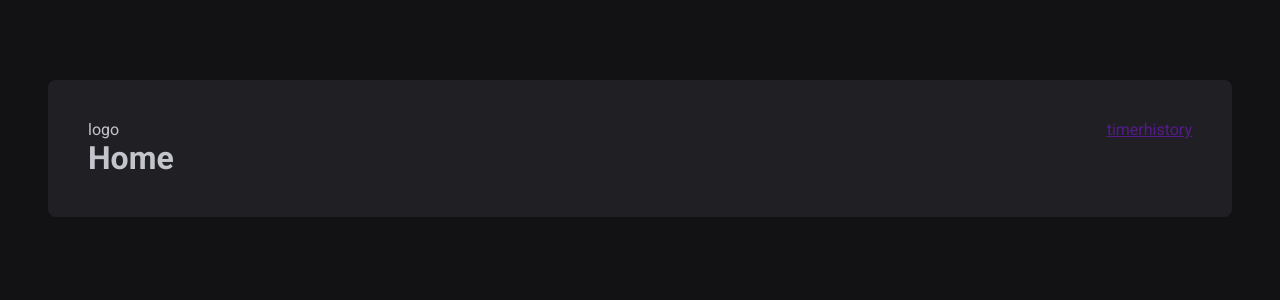
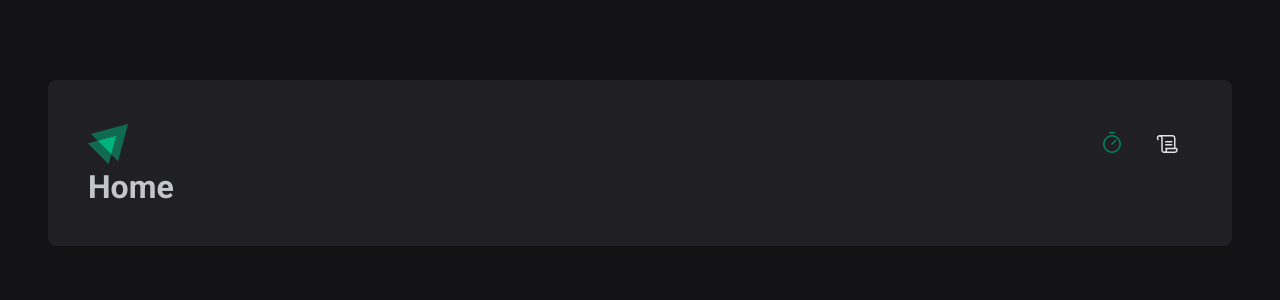
Before and after one commit to Gapskii/react-timer, a React (Vite) app: page / in a window 1280 px wide. Shown: the top 300 px of the page. Built offline with nearby package versions, Linux system fonts and the light colour scheme.

Commit message:
feature: Added Header Icons and implemented NavLink routes to navigate through pages

```diff
--- a/package.json
+++ b/package.json
@@ -10,6 +10,7 @@
     "lint": "eslint src --ext .ts,.tsx"
   },
   "dependencies": {
+    "phosphor-react": "^1.4.1",
     "react": "^18.2.0",
     "react-dom": "^18.2.0",
     "react-router-dom": "^6.8.1",
--- a/src/components/Header/index.tsx
+++ b/src/components/Header/index.tsx
@@ -1,12 +1,20 @@
 import { HeaderContainer } from './style'
+
+import logoIgnite from '../../assets/logo-ignite.svg'
+import { Timer, Scroll } from 'phosphor-react'
+import { NavLink } from 'react-router-dom'
 
 export function Header() {
   return (
     <HeaderContainer>
-      <span>logo</span>
+      <img src={logoIgnite} alt="" />
       <nav>
-        <a href="">timer</a>
-        <a href="">history</a>
+        <NavLink to="/" title="timer">
+          <Timer size={24} />
+        </NavLink>
+        <NavLink to="/history" title="history">
+          <Scroll size={24} />
+        </NavLink>
       </nav>
     </HeaderContainer>
   )
--- a/src/components/Header/style.ts
+++ b/src/components/Header/style.ts
@@ -4,4 +4,31 @@
   display: flex;
   align-items: center;
   justify-content: space-between;
+
+  nav {
+    display: flex;
+    gap: 0.5rem;
+
+    a {
+      width: 3rem;
+      height: 3rem;
+
+      display: flex;
+      justify-content: center;
+      align-items: center;
+
+      color: ${(props) => props.theme['gray-100']};
+
+      border-top: 3px solid transparent;
+      border-bottom: 3px solid transparent;
+
+      &:hover {
+        border-bottom: 3px solid ${(props) => props.theme['green-500']};
+      }
+
+      &.active {
+        color: ${(props) => props.theme['green-500']};
+      }
+    }
+  }
 `
```
Also changed, not shown: src/assets/logo-ignite.svg (added), 1 other file (tests, documents, lock files or other folders).
